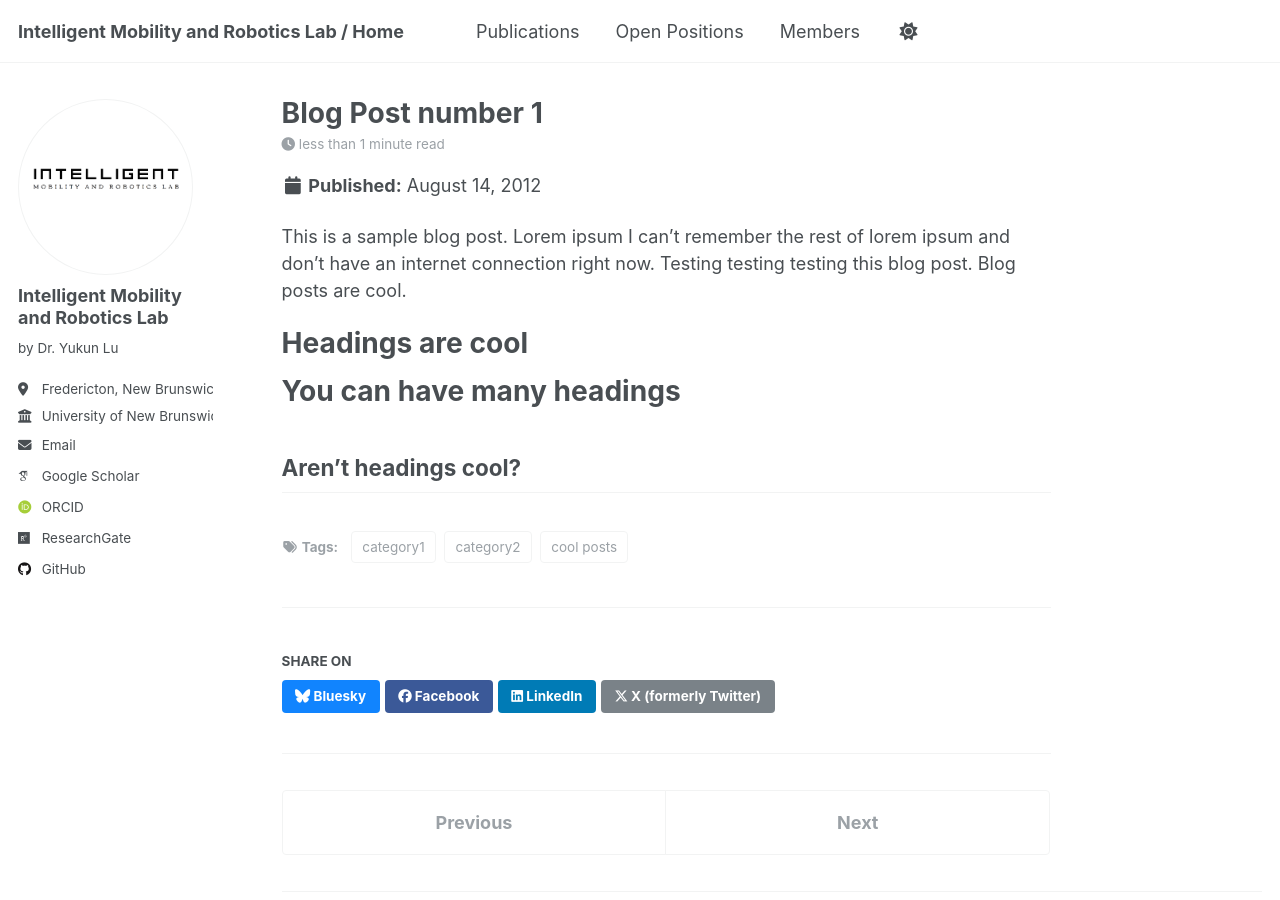
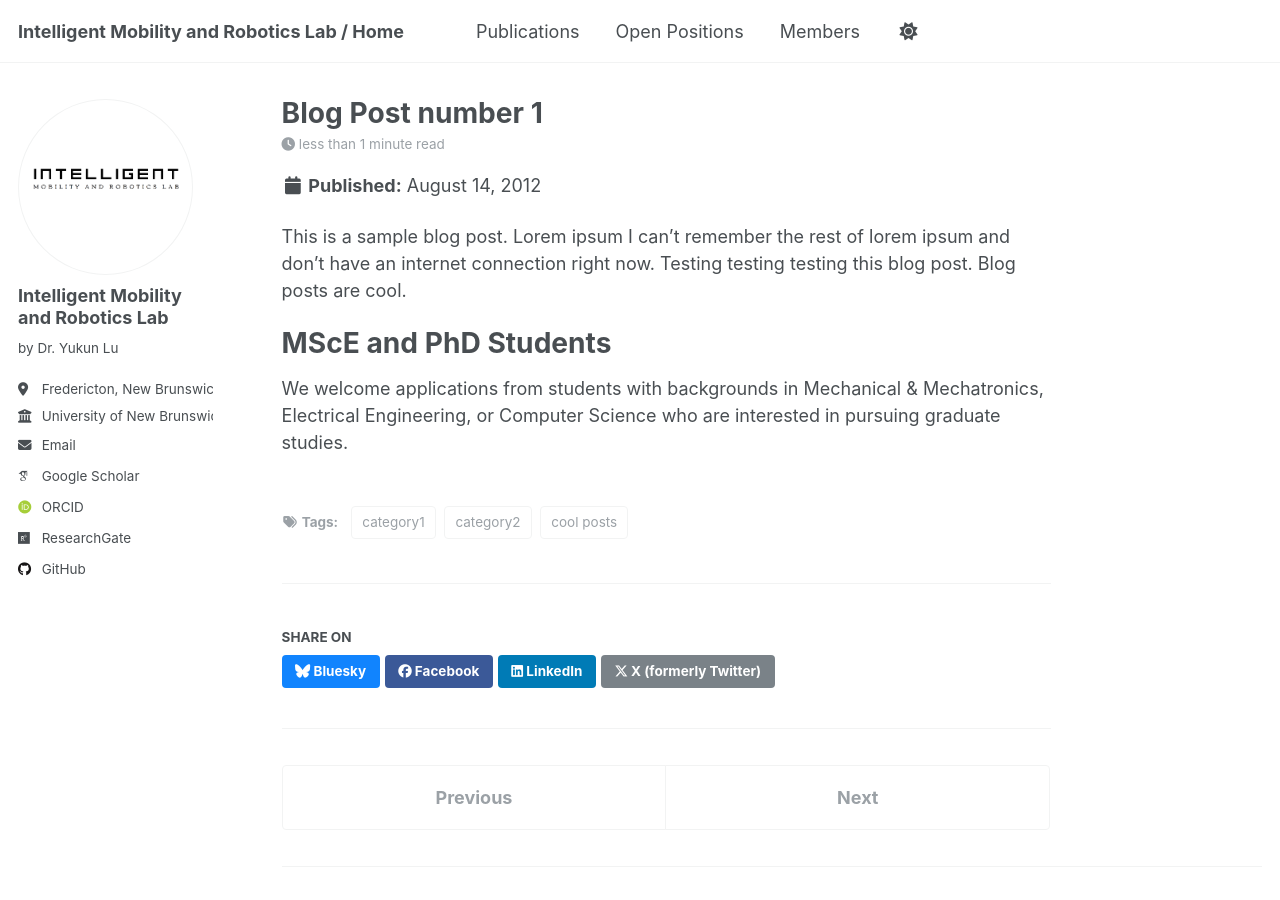
Before and after one commit to IMRL2025/IMRL2025.github.io, a Jekyll site: the page built from _posts/2012-08-14-blog-post-1.md, in a window 1280 px wide and 900 px high. Built offline with Jekyll 4.4.1, drawn with Linux system fonts in a browser that asks for light colours; some web fonts are replaced.

Commit message:
Update 2012-08-14-blog-post-1.md

```diff
--- a/_posts/2012-08-14-blog-post-1.md
+++ b/_posts/2012-08-14-blog-post-1.md
@@ -10,11 +10,7 @@ tags:
 
 This is a sample blog post. Lorem ipsum I can't remember the rest of lorem ipsum and don't have an internet connection right now. Testing testing testing this blog post. Blog posts are cool.
 
-Headings are cool
+MScE and PhD Students
 ======
 
-You can have many headings
-======
-
-Aren't headings cool?
-------
+We welcome applications from students with backgrounds in Mechanical & Mechatronics, Electrical Engineering, or Computer Science who are interested in pursuing graduate studies.
```
